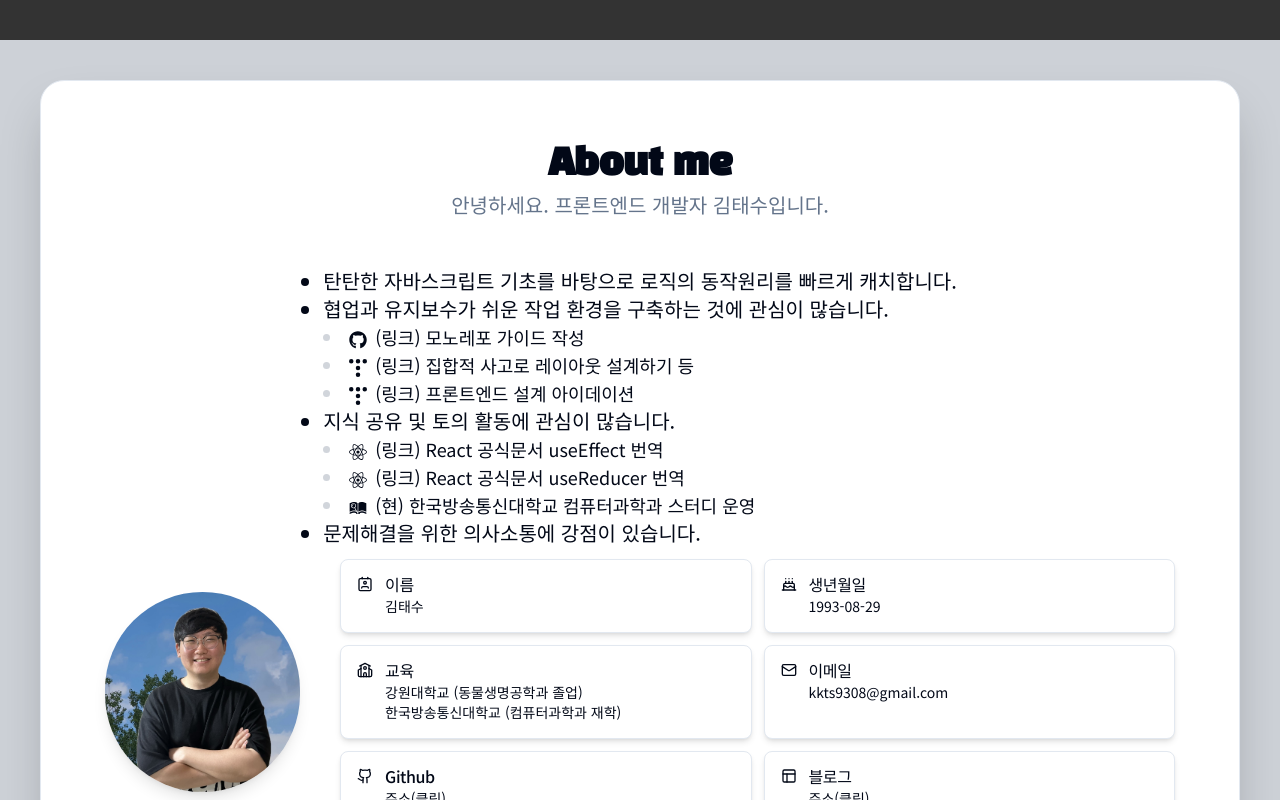
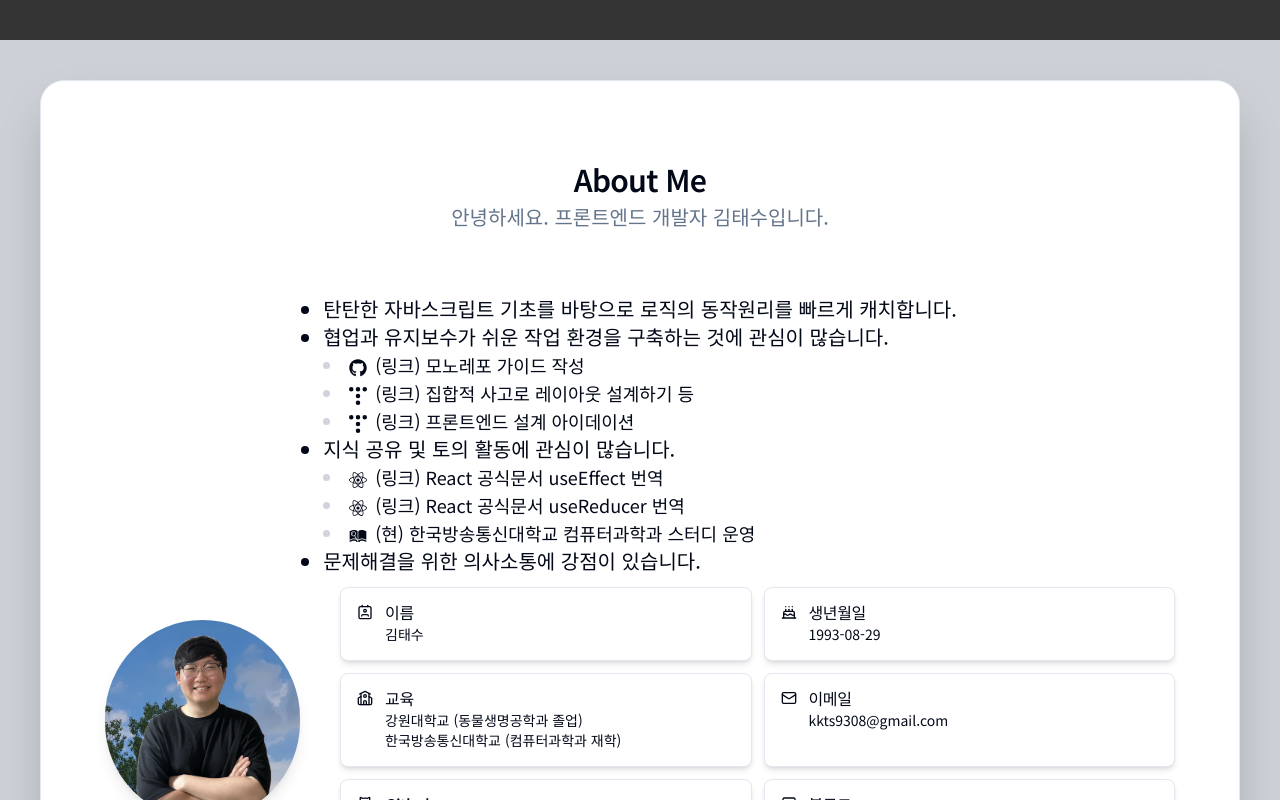
Before and after one commit to 2duckchun/portfolio, a Next.js app: page / in a window 1280 px wide. Shown: the part 760-1560 px from the top of the page. Built offline with nearby package versions, Linux system fonts and the light colour scheme.

Commit message:
🎨 card title의 default tag를 h3에서 div로 변경 후, title props를 reactnode로 받을 수 있도록 변경

```diff
--- a/src/layers/shared/ui/card.tsx
+++ b/src/layers/shared/ui/card.tsx
@@ -33,7 +33,7 @@ const CardTitle = React.forwardRef<
   HTMLParagraphElement,
   React.HTMLAttributes<HTMLHeadingElement>
 >(({ className, ...props }, ref) => (
-  <h3
+  <div
     ref={ref}
     className={cn(
       'text-2xl font-semibold leading-none tracking-tight',
--- a/src/layers/shared/ui/inner-card.tsx
+++ b/src/layers/shared/ui/inner-card.tsx
@@ -8,34 +8,41 @@ import {
   CardTitle,
 } from '@/src/layers/shared'
 interface InnerCardProps extends HTMLAttributes<HTMLDivElement> {
-  title: string
-  description: string
+  cardTitle: string | ReactNode
+  cardDescription: string
+  isNested?: boolean
   children: ReactNode
 }
 
 const InnerCard: FunctionComponent<InnerCardProps> = ({
   className,
-  title,
-  description,
+  cardTitle,
+  cardDescription,
+  isNested = false,
   children,
   ...props
 }) => {
+  const titleFontSize = isNested ? 'text-xl' : 'text-3xl'
+  const descriptionFontSize = isNested ? 'text-md' : 'text-xl'
+  const cardPadding = isNested ? 'p-2 lg:p-5' : 'p-3 lg:p-10'
+
   return (
     <Card
       className={cn(
-        'bg-white max-w-[1280px] min-h-[500px] m-auto rounded-3xl shadow-2xl p-3 lg:p-10',
+        'bg-white max-w-[1280px] min-h-[500px] m-auto rounded-3xl shadow-2xl',
+        cardPadding,
       )}
       {...props}
     >
-      <CardHeader>
-        <CardTitle className="text-center font-black-han-sans text-4xl">
-          {title}
+      <CardHeader className={cn(cardPadding)}>
+        <CardTitle className={cn('text-center font-sans', titleFontSize)}>
+          {cardTitle}
         </CardTitle>
-        <CardDescription className="text-center text-xl">
-          {description}
+        <CardDescription className={cn('text-center', descriptionFontSize)}>
+          {cardDescription}
         </CardDescription>
       </CardHeader>
-      <CardContent className="p-2 md:p-6">{children}</CardContent>
+      <CardContent className=" p-2 md:p-6">{children}</CardContent>
     </Card>
   )
 }
--- a/src/layers/widgets/intro-block/about-me-container.tsx
+++ b/src/layers/widgets/intro-block/about-me-container.tsx
@@ -23,8 +23,8 @@ const AboutMeContainer: FunctionComponent<AboutMeContainerProps> = ({
 }) => {
   return (
     <InnerCard
-      title="About me"
-      description="안녕하세요. 프론트엔드 개발자 김태수입니다."
+      cardTitle={<h3>About Me</h3>}
+      cardDescription="안녕하세요. 프론트엔드 개발자 김태수입니다."
     >
       <IntroduceMySelf />
       <PortraitAndHistory />
--- a/src/layers/widgets/intro-block/skill-set-container.tsx
+++ b/src/layers/widgets/intro-block/skill-set-container.tsx
@@ -70,7 +70,7 @@ const SkillSetContainer: FunctionComponent<SkillSetContainerProps> = ({
   ...props
 }) => {
   return (
-    <InnerCard title="Skills" description="">
+    <InnerCard cardTitle={<h3>Skills</h3>} cardDescription="">
       <div className="grid grid-cols-2 gap-3 lg:grid-cols-5">
         {mockData.map((el) => {
           return (
@@ -121,6 +121,7 @@ const SkillSetImageCard = ({
             height: 'auto',
           }}
         />
+        <span className="sr-only">{imageAlt}</span>
       </Button>
     </Card>
   )
```
